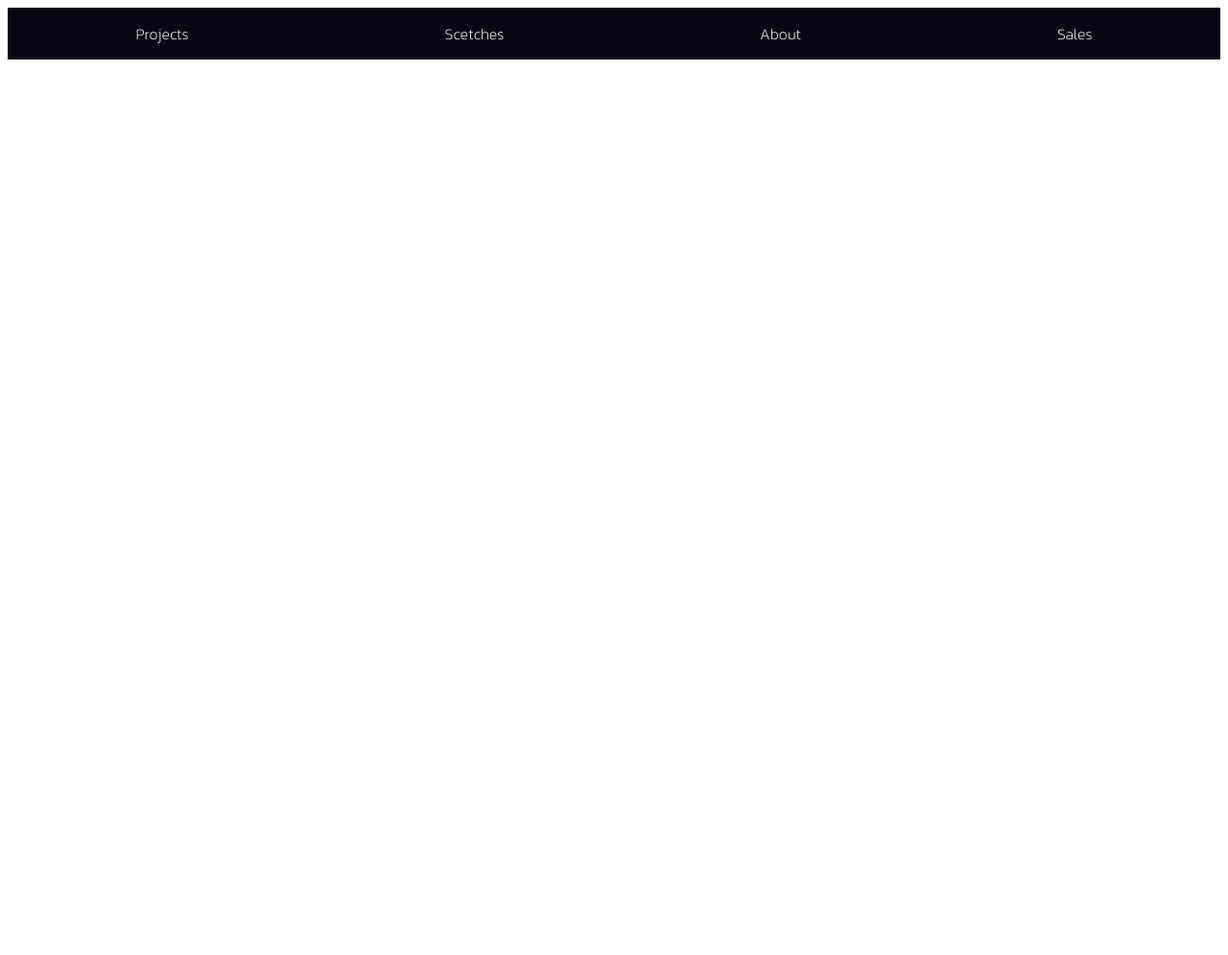
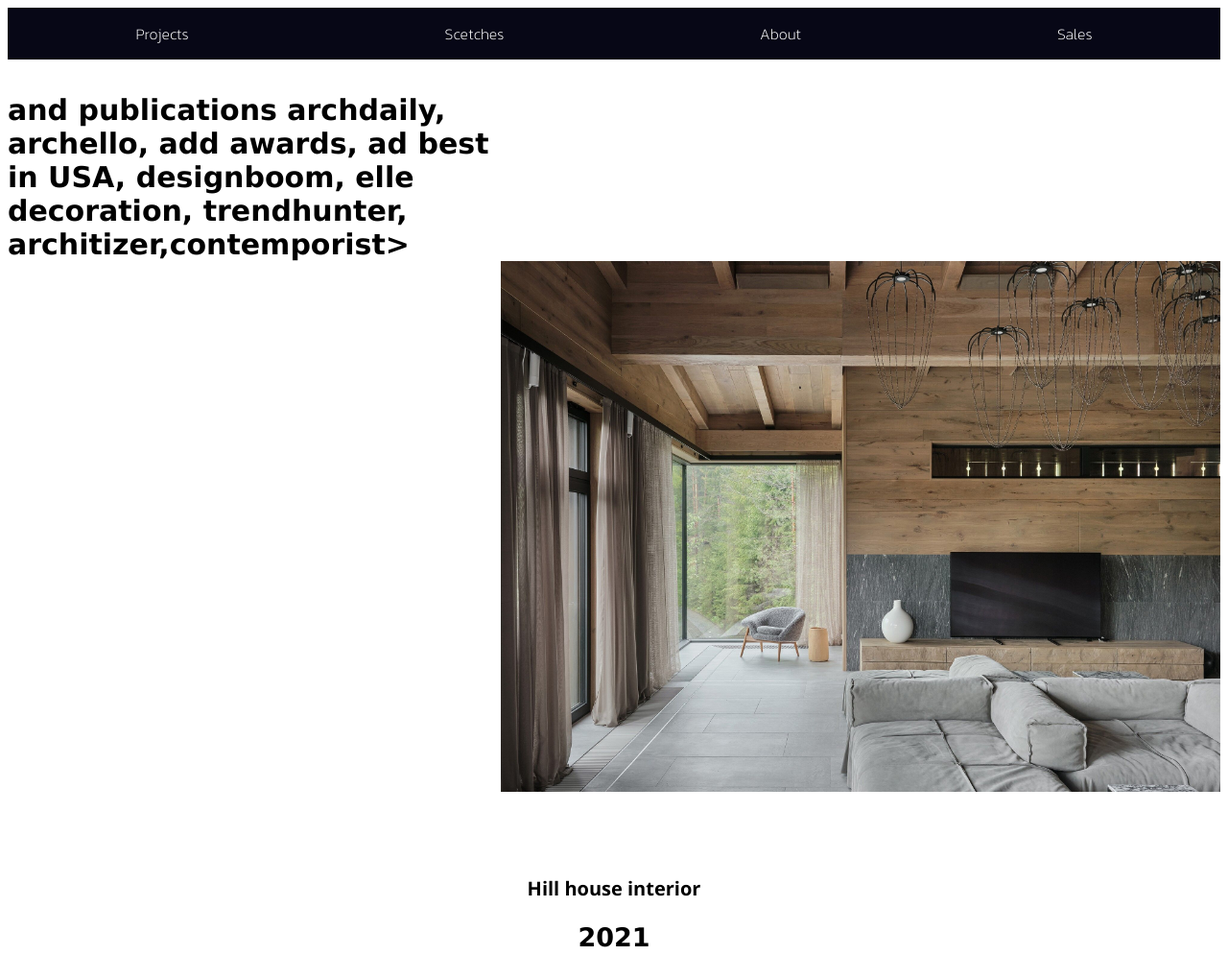
Before and after one commit to elukenova/site, a plain HTML site: page index.html in a window 1280 px wide. Shown: the whole page at 96% size. Before the commit the page ends 800 px from the top, so only its background shows below. Drawn offline with Linux system fonts and the light colour scheme.

Commit message:
Adding fierst new picture and there text, size color and other.

```diff
--- a/index.html
+++ b/index.html
@@ -1,20 +1,33 @@
 <html>
   <head>
-    <title> Домы</title>
-    <link rel="stylesheet" href="style.css">
+    <title>Домы</title>
+    <link rel="stylesheet" href="style.css" />
   </head>
   <body>
     <nav>
       <ul>
-        <li> <a href="projects.html">Projects</a></li>
-        <li> <a href="scetches.html">Scetches</a></li>
-        <li> <a href="about.html"> About</a></li>
-        <li> <a href="sales.html">Sales</a></li>
+        <li><a href="projects.html">Projects</a></li>
+        <li><a href="scetches.html">Scetches</a></li>
+        <li><a href="about.html"> About</a></li>
+        <li><a href="sales.html">Sales</a></li>
       </ul>
     </nav>
     <header>
-
+      <h1>
+        <br />
+        and publications archdaily,<br />
+        archello, add awards, ad best<br />
+        in USA, designboom, elle<br />
+        decoration, trendhunter,<br />
+        architizer,contemporist>
+      </h1>
+      <div>
+        <div class="div1">
+          <img src="./logo.jpg" width="750px" alt="" style="float: right" />
+          <h1>Hill house interior</h1>
+          <h2>2021</h2>
+        </div>
+      </div>
     </header>
-
   </body>
 </html>
--- a/style.css
+++ b/style.css
@@ -1,6 +1,9 @@
 @import url('https://fonts.googleapis.com/css2?family=Bebas+Neue&family=Kanit:ital,wght@0,200;1,200&family=Roboto:wght@300&display=swap');
 *{
   box-sizing: border-box;
+}
+head{
+  margin: 0;
 }
   nav {
     background-color: rgb(7, 7, 22);
@@ -28,3 +31,31 @@
     text-decoration: underline;
     background-color: rgb(133, 92, 40);
   }
+  h1{
+    margin: 0;
+    padding: 0;
+    display: block;
+    font-weight: bold;
+    top: 1000px;
+    font-size: 30px;
+    text-align: left;
+    font-family: 'Lucida Sans', 'Lucida Sans Regular', 'Lucida Grande', 'Lucida Sans Unicode', Geneva, Verdana, sans-serif;
+  }
+  .div1 img h1 h2{
+    top: 0;
+    margin: 0;
+    padding: 0;
+
+  }
+  .div1 h1{
+    font-size: 20px;
+    padding-top: 640px;
+    text-align: center;
+    font-family: 'Segoe UI', Tahoma, Geneva, Verdana, sans-serif;
+
+  }
+  .div1 {
+    font-size: 18px;
+    text-align: center;
+    font-family:Verdana, Geneva, Tahoma, sans-serif;
+  }
```
Also changed, not shown: logo.jpg (added).
